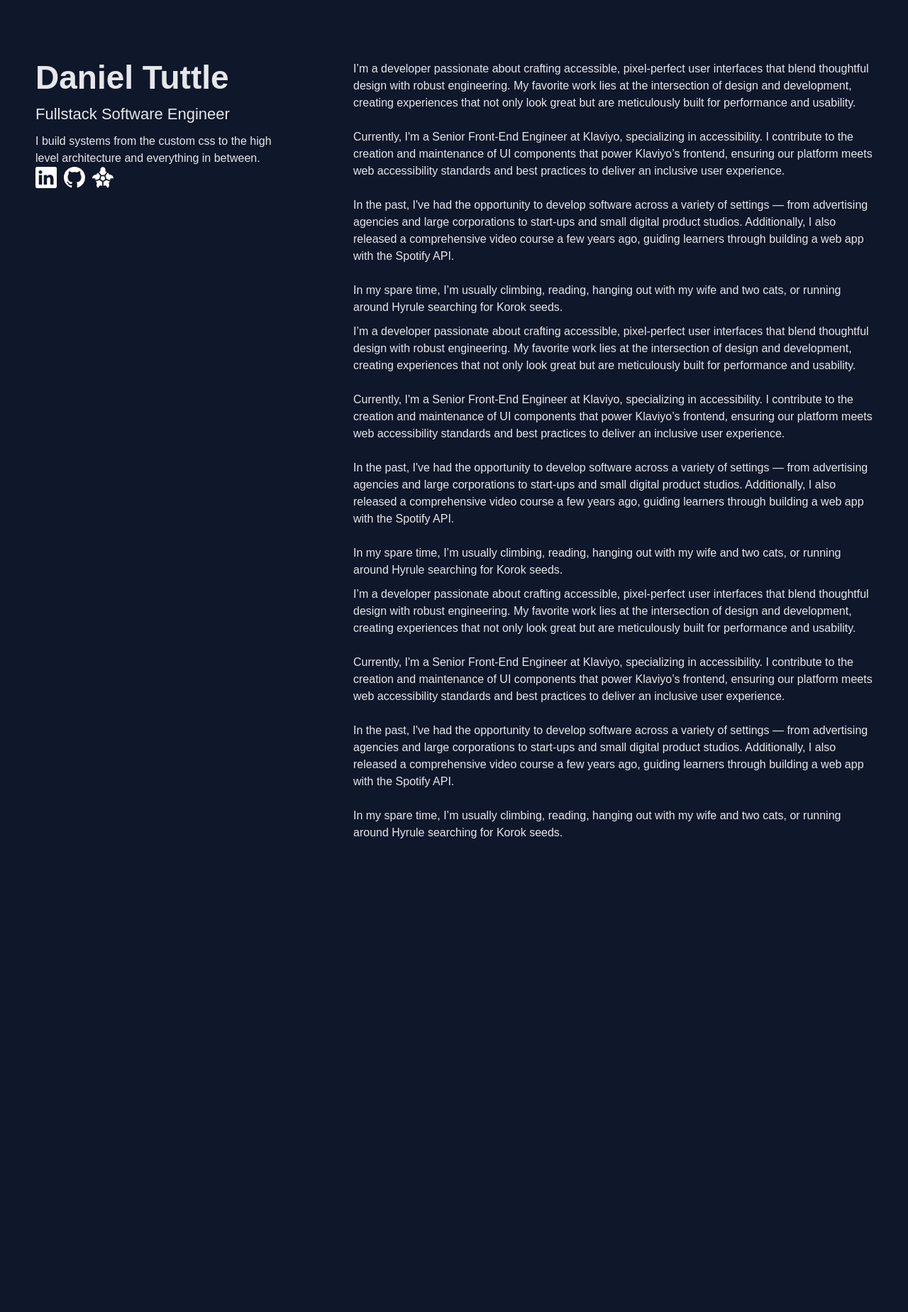
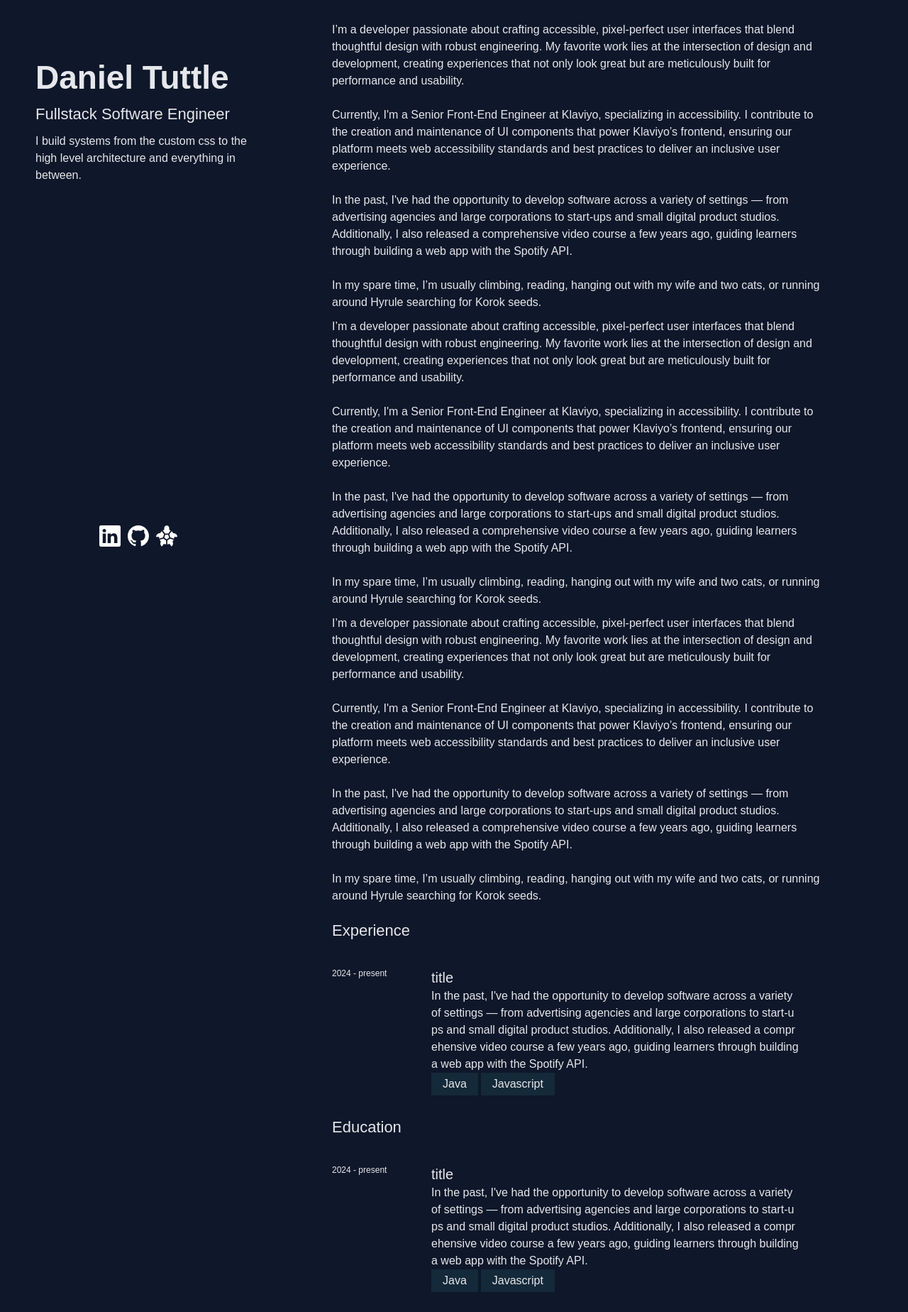
Before and after one commit to danielptm/new-profile-website, a Next.js app: page / in a window 1280 px wide. Shown: the whole page at 71% size. Before the commit the page ends 1235 px from the top, so only its background shows below. Built offline with nearby package versions, Linux system fonts and the light colour scheme.

Commit message:
retrigger

```diff
--- a/src/app/globals.css
+++ b/src/app/globals.css
@@ -19,9 +19,34 @@
   }
 }
 
-body {
+
+/*.blur-spot {*/
+/*  position: absolute;*/
+/*  width: 250px;*/
+/*  height: 250px;*/
+/*  border-radius: 50%;*/
+/*  pointer-events: none;*/
+/*  backdrop-filter: blur(500px);*/
+/*  opacity: 0.2;*/
+/*  background: #565656;*/
+/*  z-index: 20;*/
+/*  box-shadow: 10px 10px 10px #565656;*/
+
+
+/*}*/
+
+body, html {
   background: var(--background);
   color: rgb(229, 231, 235);
   font-family: Arial, Helvetica, sans-serif;
+  margin: 0;
+  height: 100%;
+  overflow: auto;
+}
 
+.background {
+  width: 100%;
+  height: 100%;
+  position: relative;
+  overflow: hidden;
 }
--- a/src/app/left-side/LeftSide.tsx
+++ b/src/app/left-side/LeftSide.tsx
@@ -6,10 +6,11 @@ import Image from "next/image";
 
 const LeftSide = () => {
     return(
-        <div className="left-container">
+        <div className="left-container max-w-[400px]">
             <h1>Daniel Tuttle</h1>
             <h2>Fullstack Software Engineer</h2>
             <p>I build systems from the custom css to the high level architecture and everything in between.</p>
+            <div className="image-container">
                 <div className='sm'>
                     <Image
                         width={30}
@@ -25,6 +26,7 @@ const LeftSide = () => {
                         src={turtle} />
                 </div>
             </div>
+        </div>
     )
 }
 
--- a/src/app/left-side/styles.css
+++ b/src/app/left-side/styles.css
@@ -19,9 +19,15 @@ p {
     font-weight: 100;
 }
 
+.image-container {
+    position: absolute;
+    bottom: 30px;
+}
+
 .sm {
     display: flex;
     flex-direction: row;
+    transform: translateX(90px);
     & > * {
         margin-right: 10px;
     }
--- a/src/app/page.tsx
+++ b/src/app/page.tsx
@@ -1,10 +1,14 @@
+"use client"
+
 import Image from "next/image";
 import LeftSide from "@/app/left-side/LeftSide";
 import RightSide from "@/app/right-side/RightSide";
+import {useEffect} from "react";
 
 export default function Home() {
+
   return (
-    <div className="">
+    <div>
         <LeftSide />
         <RightSide />
     </div>
--- a/src/app/right-side/RightSide.tsx
+++ b/src/app/right-side/RightSide.tsx
@@ -1,7 +1,9 @@
 import './styles.css'
+import Experience from "@/app/right-side/experience/Experience";
 const RightSide = () => {
     return (
-        <div className={'right-side-container'}>
+        <div className={'absolute right-0 w-[65%] max-w-[900px]'}>
+            <div className={"m-5 max-w-[700px]"}>
             <p>I’m a developer passionate about crafting accessible, pixel-perfect user interfaces that blend thoughtful design with robust engineering. My favorite work lies at the intersection of design and development, creating experiences that not only look great but are meticulously built for performance and usability.
                 <br/>
                 <br/>
@@ -35,6 +37,15 @@ const RightSide = () => {
                 <br/>
                 In my spare time, I’m usually climbing, reading, hanging out with my wife and two cats, or running around Hyrule searching for Korok seeds.
             </p>
+            </div>
+            <div className={"max-w-[700px]"}>
+                <h2 className={"ml-5 mb-2"}>Experience</h2>
+                <Experience />
+            </div>
+            <div className={"max-w-[700px]"}>
+                <h2 className={"ml-5 mb-2"}>Education</h2>
+                <Experience />
+            </div>
         </div>
     )
 }
--- /dev/null
+++ b/src/app/right-side/card/Card.tsx
@@ -0,0 +1,18 @@
+import Skill from "@/app/right-side/skill/Skill";
+
+const Card = ({title, description, dateRange, link, skills}) => {
+    return(
+        <a target="_blank" href={link} className={'flex flex-row w-full max-w-[700px] hover:bg-[#162443] rounded-md cursor-pointer pl-5 pt-7 pr-5 pb-7 '}>
+            <div className={'text-xs min-w-[100px]'}>{dateRange}</div>
+            <div className={'flex flex-col'}>
+                <div className={"ml-10 text-xl"}>{title}</div>
+                <div className={"ml-10 text-md break-all"}>{description}</div>
+                <div className={"flex flex-row ml-10"}>
+                    {skills.map(s => <div className={"mr-1"}><Skill text={s}/></div>)}
+                </div>
+            </div>
+        </a>
+    )
+}
+
+export default Card;
--- /dev/null
+++ b/src/app/right-side/experience/Experience.tsx
@@ -0,0 +1,21 @@
+import Card from "@/app/right-side/card/Card";
+
+const Experience = () => {
+    const d = {
+        experience: [
+
+        ]
+    }
+    return (
+        <Card
+            title={"title"}
+            description={"In the past, I've had the opportunity to develop software across a variety of settings — from advertising agencies and large corporations to start-ups and small digital product studios. Additionally, I also released a comprehensive video course a few years ago, guiding learners through building a web app with the Spotify API."}
+            dateRange={"2024 - present"}
+            link={"https://google.com"}
+            skills={["Java", "Javascript"]}
+
+        />
+    )
+}
+
+export default Experience;
--- /dev/null
+++ b/src/app/right-side/skill/Skill.tsx
@@ -0,0 +1,7 @@
+const Skill = ({text}) => {
+    return(
+        <div className={"bg-[#142939] text-color:white pl-4 pr-4 pt-1 pb-1 rounded-[25]"}>{text}</div>
+    )
+}
+
+export default Skill;
--- a/src/app/right-side/styles.css
+++ b/src/app/right-side/styles.css
@@ -1,6 +1,4 @@
 .right-side-container {
     position: absolute;
     right: 0;
-    width: 65%;
-    padding: 75px 50px 50px 50px;
 }
--- /dev/null
+++ b/src/app/test/page.tsx
@@ -0,0 +1,7 @@
+const Page = () => {
+    return(
+        <div>Test</div>
+    )
+}
+
+export default Page;
```
Lines whose indentation alone changed are shown as unchanged.
